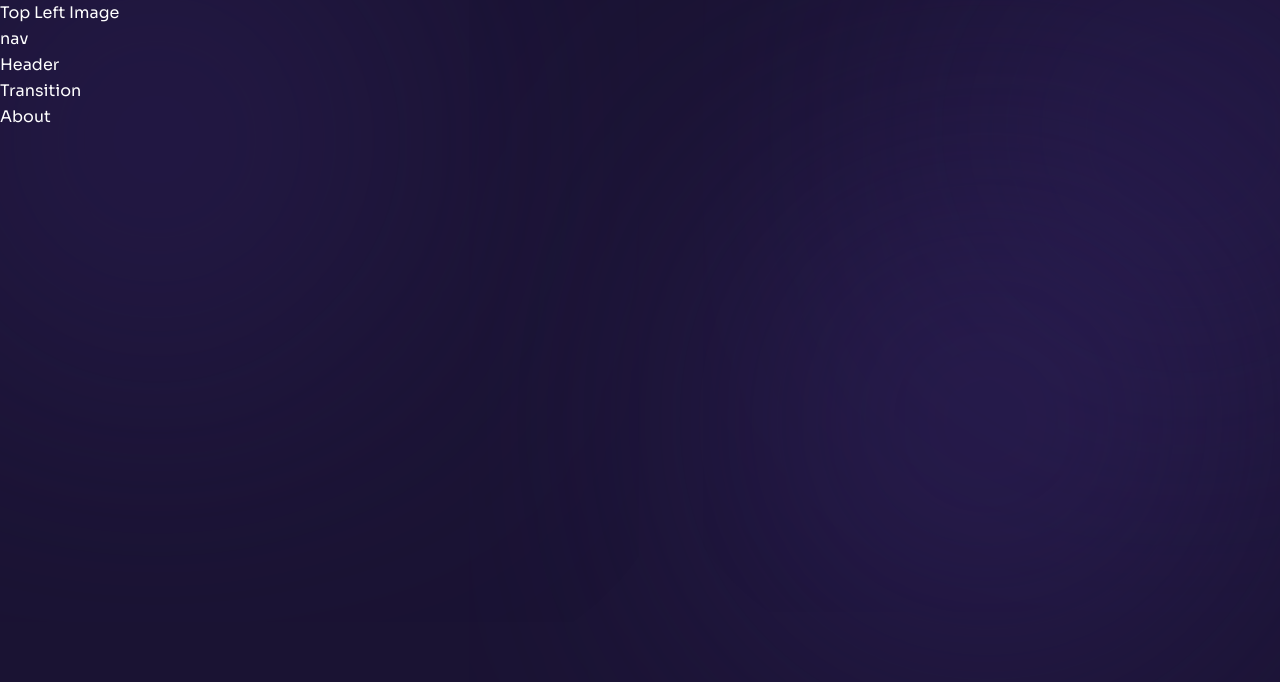
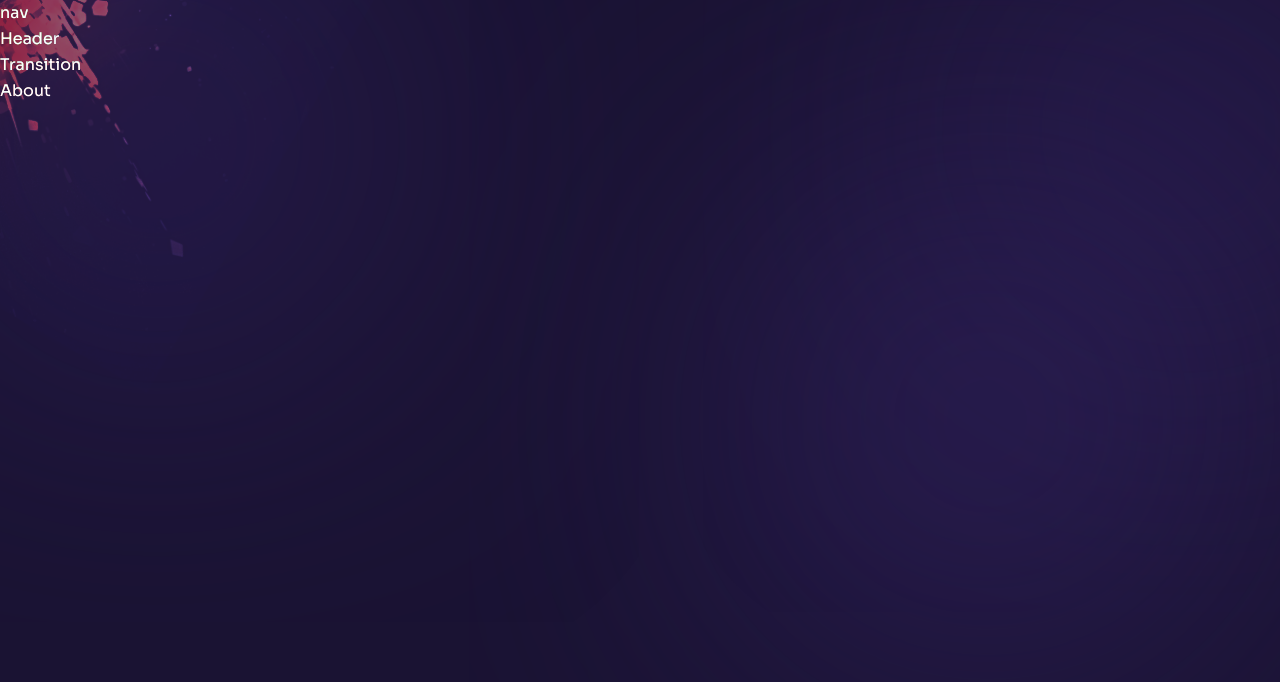
Before and after one commit to Emmanuel-ee/personal-portfolio, a Next.js app: page /about in a window 1280 px wide. Shown: the top 682 px of the page. Built offline with nearby package versions, Linux system fonts and the light colour scheme.

Commit message:
add top-left-image

```diff
--- a/components/TopLeftImg.js
+++ b/components/TopLeftImg.js
@@ -1,5 +1,12 @@
+// next image
+import Image from 'next/image';
+
 const TopLeftImg = () => {
-  return <div>Top Left Image</div>;
+  return (
+    <div className='absolute left-0 top-0 mix-blend-color-dodge z-10 w-[200px] xl:w-[400px] opacity-50'>
+      <Image src='/top-left-img.png' width={400} height={400} alt='' />
+    </div>
+  );
 };
 
 export default TopLeftImg;
```
